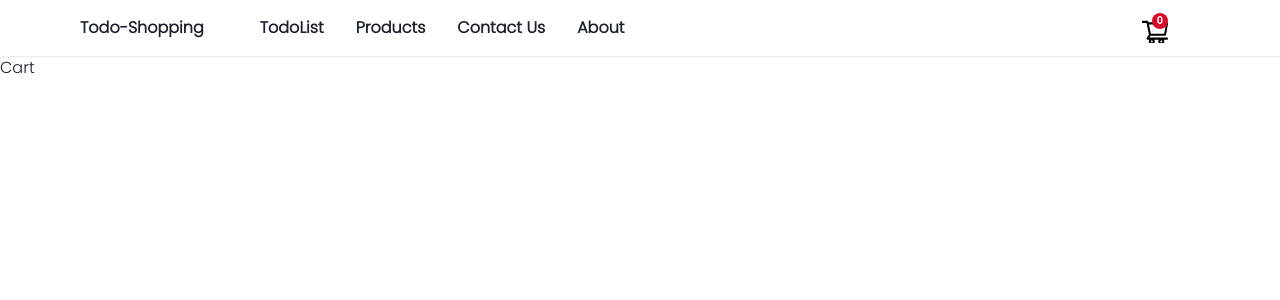
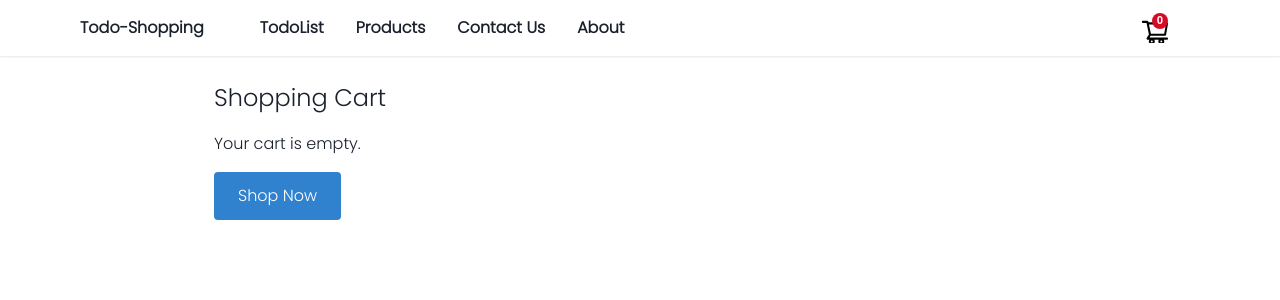
Before and after one commit to Krishukr12/todo-shopping, a React (Vite) app: page /cart in a window 1280 px wide. Shown: the top 300 px of the page. Built offline with nearby package versions, Linux system fonts and the light colour scheme.

Commit message:
Fixing error on product page

```diff
--- a/src/pages/Cart/Cart.jsx
+++ b/src/pages/Cart/Cart.jsx
@@ -1,7 +1,63 @@
+import { useContext } from "react";
+import { CartContext } from "../../Context/CartContext";
+// import CloseIcon from "@material-ui/icons/Close";
+import styles from "./Cart.module.css";
+import { RiDeleteBin6Line } from "react-icons/ri";
+import { Link } from "react-router-dom";
+const Cart = () => {
+  const { cart, deleteFromCart } = useContext(CartContext);
 
+  const cartTotal = cart.reduce((total, item) => total + item.price, 0);
 
-const Cart = () => {
-  return <div>Cart</div>;
+  return (
+    <div className={styles.container}>
+      <h1 className={styles.heading}>Shopping Cart</h1>
+      {cart.length === 0 ? (
+        <>
+          <p className={styles.emptyCart}>Your cart is empty.</p>
+          <Link to="/products">
+            <button className={styles.checkoutButton}>Shop Now</button>
+          </Link>
+        </>
+      ) : (
+        <div>
+          {cart.map((item, index) => (
+            <div className={styles.product} key={index}>
+              <img
+                src={item.image}
+                alt={item.name}
+                className={styles.productImage}
+              />
+              <div className={styles.productDetails}>
+                <h2 className={styles.productName}>{item.title}</h2>
+                <p className={styles.productPrice}>Price : {item.price} ₹</p>
+              </div>
+              <button
+                className={styles.removeButton}
+                onClick={() => deleteFromCart(item.id)}
+              >
+                <RiDeleteBin6Line />
+              </button>
+            </div>
+          ))}
+          <div className={styles.product}>
+            <div className={styles.productDetails}>
+              <div>
+                <span className={styles.boldText}>Total Items:</span>{" "}
+                <span className={styles.blueBadge}>{cart.length}</span>
+              </div>
+              <div>
+                <span className={styles.boldText}>Subtotal:</span> {cartTotal} ₹
+              </div>
+            </div>
+          </div>
+        </div>
+      )}
+      {cart.length !== 0 ? (
+        <button className={styles.checkoutButton}>Checkout</button>
+      ) : null}
+    </div>
+  );
 };
 
 export default Cart;
--- a/src/pages/Cart/Cart.module.css
+++ b/src/pages/Cart/Cart.module.css
@@ -1,65 +1,66 @@
-.cartPage {
-  background-color: #e0e3e8;
-  padding: 20px;
+.container {
+  padding: 1.5rem;
+  max-width: 900px;
+  margin: 0 auto;
 }
 
-.cartItem {
+.heading {
+  margin-bottom: 1rem;
+  font-size: 1.5rem;
+}
+
+.emptyCart {
+  margin-bottom: 1rem;
+}
+
+.product {
   display: flex;
   align-items: center;
-  margin-bottom: 20px;
+  margin-bottom: 1rem;
+  padding-bottom: 1rem;
+  border-bottom: 1px solid #ccc;
 }
 
 .productImage {
-  width: 100px;
-  height: 100px;
-  border-radius: 5px;
+  width: 5rem;
+  height: 5rem;
+  object-fit: contain;
+  border-radius: 4px;
+  margin-right: 1rem;
 }
 
 .productDetails {
-  margin-left: 20px;
+  flex: 1;
 }
 
-.productTitle {
-  font-size: 18px;
+.productName {
   font-weight: bold;
-  margin-bottom: 10px;
-}
-
-.productDescription {
-  color: #727e8c;
-  margin-bottom: 10px;
+  margin-bottom: 0.5rem;
 }
 
 .productPrice {
-  color: #475f7b;
-  font-weight: bold;
+  font-size: 0.875rem;
+  color: #888;
 }
 
 .removeButton {
-  background-color: #ff5b5c;
-  color: #fff;
   border: none;
-  border-radius: 5px;
-  padding: 5px 10px;
-  font-size: 14px;
+  background: none;
   cursor: pointer;
+  color: red;
 }
 
-.removeButton:hover {
-  background-color: #ff2829;
+.checkoutButton {
+  padding: 0.75rem 1.5rem;
+  background-color: #3182ce;
+  color: white;
+  border: none;
+  border-radius: 4px;
+  font-size: 1rem;
+  cursor: pointer;
+  transition: background-color 0.3s ease;
 }
 
-.subtotal {
-  display: flex;
-  justify-content: flex-end;
-  margin-top: 20px;
+.checkoutButton:hover {
+  background-color: #2c5282;
 }
-
-.subtotalText {
-  font-weight: bold;
-  margin-right: 10px;
-}
-
-.subtotalAmount {
-  font-weight: bold;
-}
--- a/src/pages/Home Page/HomePage.jsx
+++ b/src/pages/Home Page/HomePage.jsx
@@ -1,3 +1,4 @@
+import { Link } from "react-router-dom";
 import styles from "./HomePage.module.css";
 
 const HomePage = () => {
@@ -13,7 +14,9 @@ const HomePage = () => {
         efficient development. It incorporates state management, API
         integration, and routing for a seamless user experience
       </p>
-      <button className={styles.button}>Get Started</button>
+      <Link to="/todolist">
+        <button className={styles.button}>Get Started</button>
+      </Link>
     </div>
   );
 };
--- a/src/pages/Home Page/HomePage.module.css
+++ b/src/pages/Home Page/HomePage.module.css
@@ -5,6 +5,8 @@
   justify-content: center;
   padding: 40px;
   text-align: center;
+  background-color: #f2f2f2;
+  height: 90vh;
 }
 
 .title {
```
